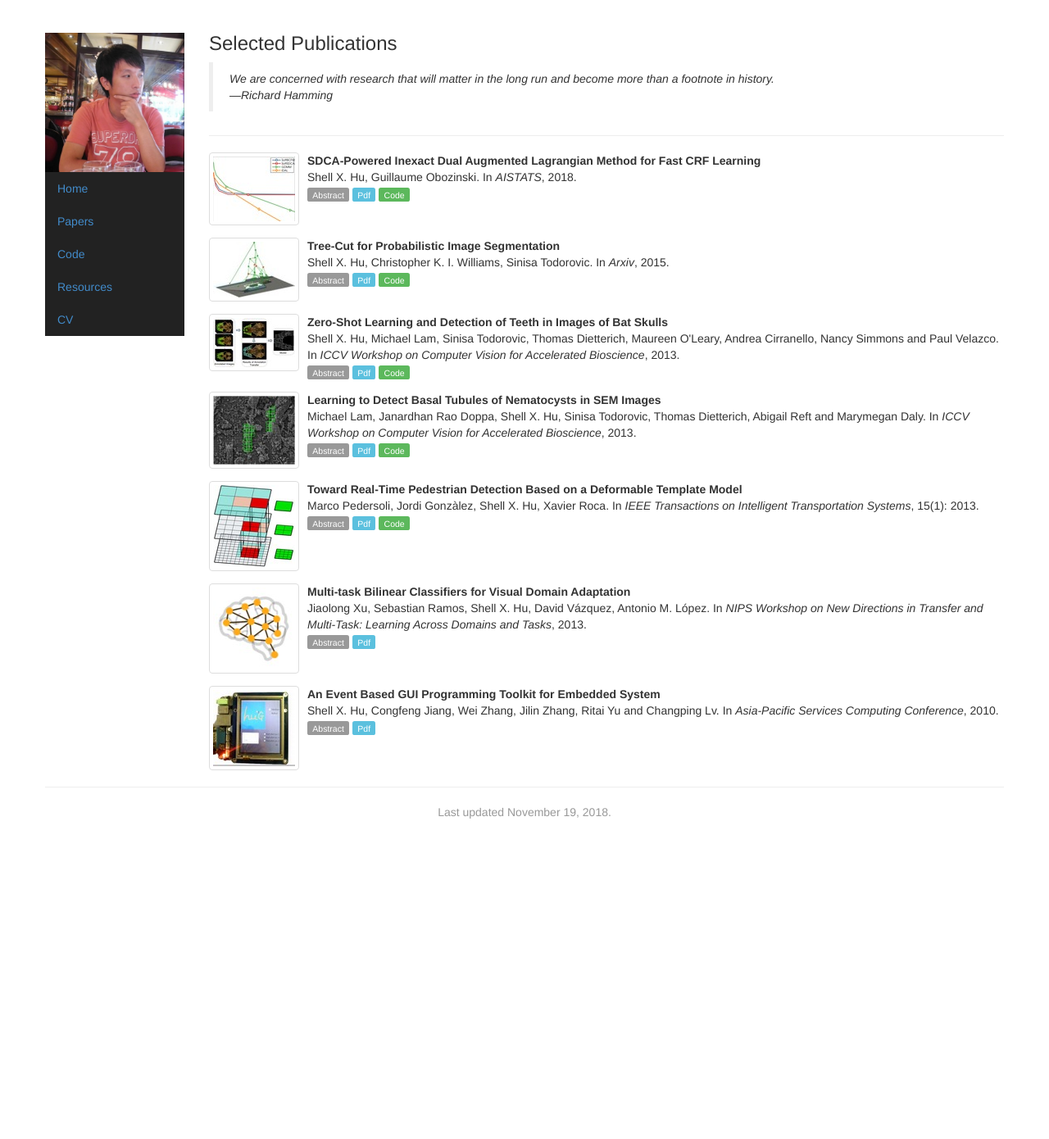
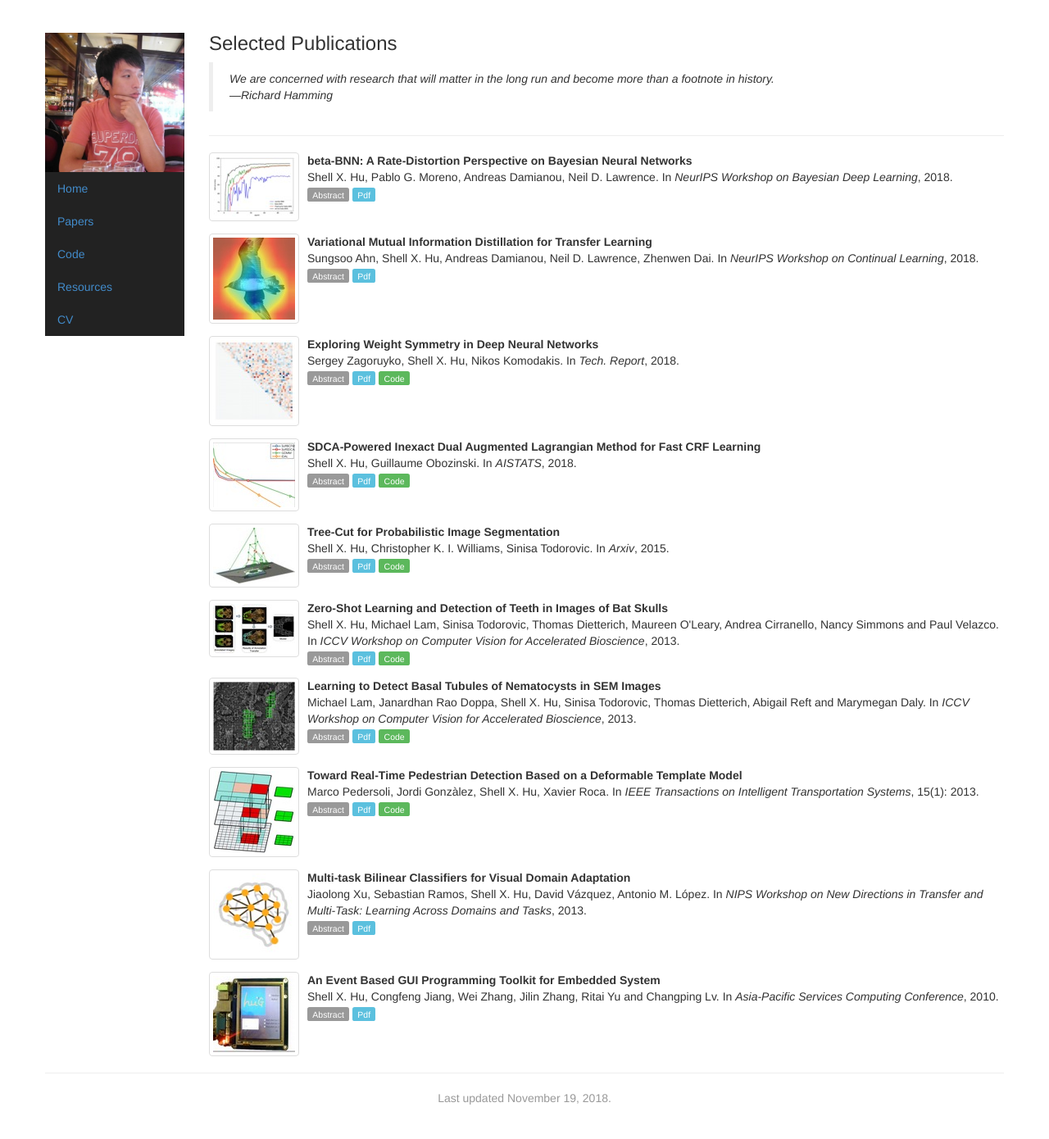
Before and after one commit to hushell/hushell.github.io, a Jekyll site: the page built from papers.html, in a window 1280 px wide. Shown: the whole page at 82% size. Built offline with Jekyll 4.4.1, drawn with Linux system fonts in a browser that asks for light colours; before the commit the page ends 1041 px from its top, so only the background shows below that.

Commit message:
2018-11 updates

```diff
--- a/_config.yml
+++ b/_config.yml
@@ -8,6 +8,62 @@ exclude:
   - README.md
 timezone: US/Western
 papers:
+  - layout: paper
+    selected: y
+    paper-type: inproceedings
+    year: 2018
+    title: "beta-BNN: A Rate-Distortion Perspective on Bayesian Neural Networks"
+    authors: Shell X. Hu, Pablo G. Moreno, Andreas Damianou, Neil D. Lawrence
+    doc-url: papers/nips18_bdl.pdf
+    img: bbnn_log
+    booktitle: NeurIPS Workshop on Bayesian Deep Learning
+    abstract: >
+        We propose an alternative training framework for Bayesian neural networks (BNNs),
+        which is motivated by viewing the Bayesian model for supervised learning as an autoencoder for data transmission.
+        Then, a natural objective can be invoked from the rate-distortion theory.
+        Specifically, we end up minimizing the mutual information between the weights and the dataset
+        with a constraint that the negative log-likelihood is smaller than a certain value.
+        The classical Blahut-Arimoto algorithm for solving this kind of optimization is infeasible
+        due to the intractable expectations over the weights and the dataset, so
+        we develop a new approximation to the steps of the Blahut-Arimoto algorithm.
+        Our method exhibits some attractive properties
+        over the conventional KL-regularized training of BNNs with fixed Gaussian prior:
+        firstly, improved stability during optimization;
+        secondly, a more flexible prior which can be understood from an empirical Bayes viewpoint.
+  - layout: paper
+    selected: y
+    paper-type: inproceedings
+    year: 2018
+    title: Variational Mutual Information Distillation for Transfer Learning
+    authors: Sungsoo Ahn, Shell X. Hu, Andreas Damianou, Neil D. Lawrence, Zhenwen Dai
+    doc-url: papers/nips18_cl.pdf
+    img: vid_log
+    booktitle: NeurIPS Workshop on Continual Learning
+    abstract: >
+        We consider the teacher-student framework for knowledge transfer,
+        where the goal is to improve learning of a student neural network,
+        given a teacher neural network pretrained on the same or a similar task.
+        The majority of existing approaches for distilling knowledge from a teacher
+        network to a student network rely on matching either activations or handcrafted
+        features from the teacher network. Instead, in this paper we establish
+        an information-theoretic framework for knowledge distillation which encourages
+        high mutual information between two networks. Our framework can be applied to
+        knowledge transfer between different tasks without any assumptions
+        on the architectures of the teacher and the student network.
+        We empirically validate our proposed framework by demonstrating its
+        improvement over existing methods on various knowledge transfer tasks.
+  - layout: paper
+    selected: y
+    paper-type: inproceedings
+    year: 2018
+    title: Exploring Weight Symmetry in Deep Neural Networks
+    authors: Sergey Zagoruyko, Shell X. Hu, Nikos Komodakis
+    doc-url: papers/symnet.pdf
+    code: https://github.com/szagoruyko/symmetry.pytorch
+    img: symnet_log
+    booktitle: Tech. Report
+    abstract: >
+        We propose to impose symmetry in neural network parameters to improve parameter usage and make use of dedicated convolution and matrix multiplication routines. Due to significant reduction in the number of parameters as a result of the symmetry constraints, one would expect a dramatic drop in accuracy. Surprisingly, we show that this is not the case, and, depending on network size, symmetry can have little or no negative effect on network accuracy, especially in deep overparameterized networks. We propose several ways to impose block symmetry in recurrent and convolutional neural networks, and show that our symmetry parameterizations satisfy universal approximation property for single hidden layer networks. We extensively evaluate these parameterizations on CIFAR, ImageNet and language modeling datasets, showing significant benefits from the use of symmetry. For instance, our ResNet-101 with channel-wise symmetry has almost 25% less parameters and only 0.2% accuracy loss on ImageNet.
   - layout: paper
     selected: y
     paper-type: inproceedings
--- a/index.html
+++ b/index.html
@@ -3,6 +3,10 @@ layout: default
 title: Shell Hu
 picture: paris
 news:
+  - >
+      Our paper <a href="papers/nips18_bdl.pdf">beta-BNN: A Rate-Distortion Perspective on Bayesian Neural Networks</a> accepted at <a href="http://bayesiandeeplearning.org/">NeurIPS-BDL 2018</a>.
+  - >
+      Our paper <a href="papers/nips18_cl.pdf">Variational Mutual Information Distillation for Transfer Learning</a> accepted at <a href="https://sites.google.com/view/continual2018/">NeurIPS-CL 2018</a>.
   - >
       I am doing an internship at Amazon Cambridge supervised by Andreas Damianou and Pablo García Moreno.
   - >
```
Also changed, not shown: img/paper/bbnn_log.jpg (added), img/paper/symnet_log.jpg (added), img/paper/vid_log.jpg (added), 3 other files.
